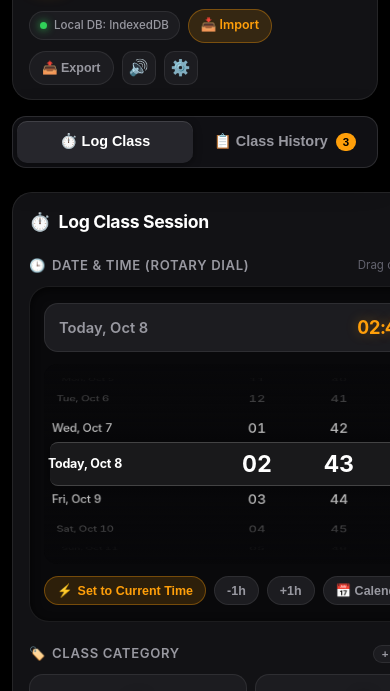
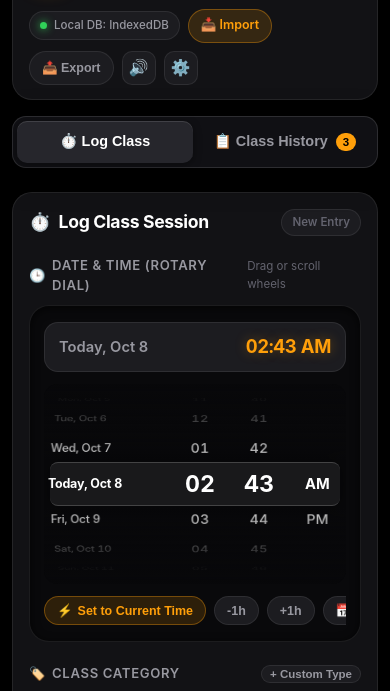
Before and after one commit to jiehern/my-antigravity-projects, a website: page index.html in a window 390 px wide. Shown: the part 89-780 px from the top of the page. Drawn offline with Linux system fonts and the light colour scheme.

Commit message:
Add asset cache busting query string and constrain grid tracks to prevent mobile cache retention

```diff
--- a/index.html
+++ b/index.html
@@ -12,7 +12,7 @@
   <meta name="apple-mobile-web-app-title" content="ClassLogger">
   <link rel="apple-touch-icon" href="assets/app-icon.jpg">
   <link rel="icon" type="image/jpeg" href="assets/app-icon.jpg">
-  <link rel="stylesheet" href="styles.css">
+  <link rel="stylesheet" href="styles.css?v=2.2">
   <script type="importmap">
   {
     "imports": {
@@ -452,6 +452,6 @@
   <div class="toast-container" id="toast-container" aria-live="polite"></div>
 
   <!-- Main JavaScript App -->
-  <script type="module" src="js/app.js"></script>
+  <script type="module" src="js/app.js?v=2.2"></script>
 </body>
 </html>
--- a/styles.css
+++ b/styles.css
@@ -284,7 +284,9 @@ body::after {
 
 @media (max-width: 1024px) {
   .main-grid {
-    grid-template-columns: 1fr;
+    grid-template-columns: minmax(0, 1fr);
+    width: 100%;
+    max-width: 100%;
   }
 }
 
@@ -296,6 +298,10 @@ body::after {
   padding: 24px;
   backdrop-filter: blur(20px);
   -webkit-backdrop-filter: blur(20px);
+  min-width: 0;
+  width: 100%;
+  max-width: 100%;
+  box-sizing: border-box;
 }
 
 .panel-header {
```
